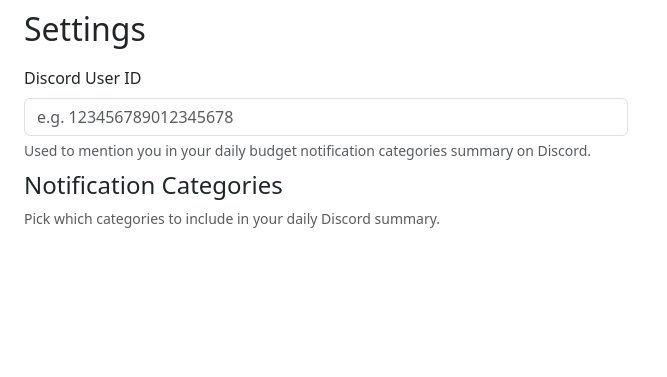
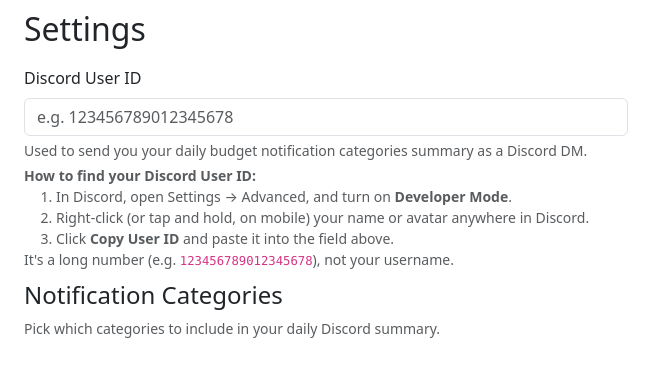
Before and after one commit to michaeldcarrell/simpli_budget, a Django app: template templates/settings/index.html in a window 1280 px wide. Shown: the part 56-433 px from the top of the page, without its empty margins (0-667 px from the left). Run offline with Django 5.2, Linux system fonts and the light colour scheme; the template is opened without the code that fills it, so the values that code supplies are empty; some libraries are stand-ins or nearby versions.

Commit message:
Add instructions for finding a Discord User ID on the settings page
Also corrects the field's description now that the daily summary is sent
as a DM rather than a channel mention.

Co-Authored-By: Claude Sonnet 5 <noreply@anthropic.com>
Claude-Session: https://claude.ai/code/session_01SvpGpoez1Ji82RoZZEpULE

```diff
--- a/templates/settings/index.html
+++ b/templates/settings/index.html
@@ -18,7 +18,16 @@
             value="{{ discord_user_id|default_if_none:'' }}"
         >
         <div class="form-text">
-            Used to mention you in your daily budget notification categories summary on Discord.
+            Used to send you your daily budget notification categories summary as a Discord DM.
+        </div>
+        <div class="form-text">
+            <strong>How to find your Discord User ID:</strong>
+            <ol style="margin-bottom: 0;">
+                <li>In Discord, open Settings &rarr; Advanced, and turn on <strong>Developer Mode</strong>.</li>
+                <li>Right-click (or tap and hold, on mobile) your name or avatar anywhere in Discord.</li>
+                <li>Click <strong>Copy User ID</strong> and paste it into the field above.</li>
+            </ol>
+            It's a long number (e.g. <code>123456789012345678</code>), not your username.
         </div>
     </div>
 </div>
```
